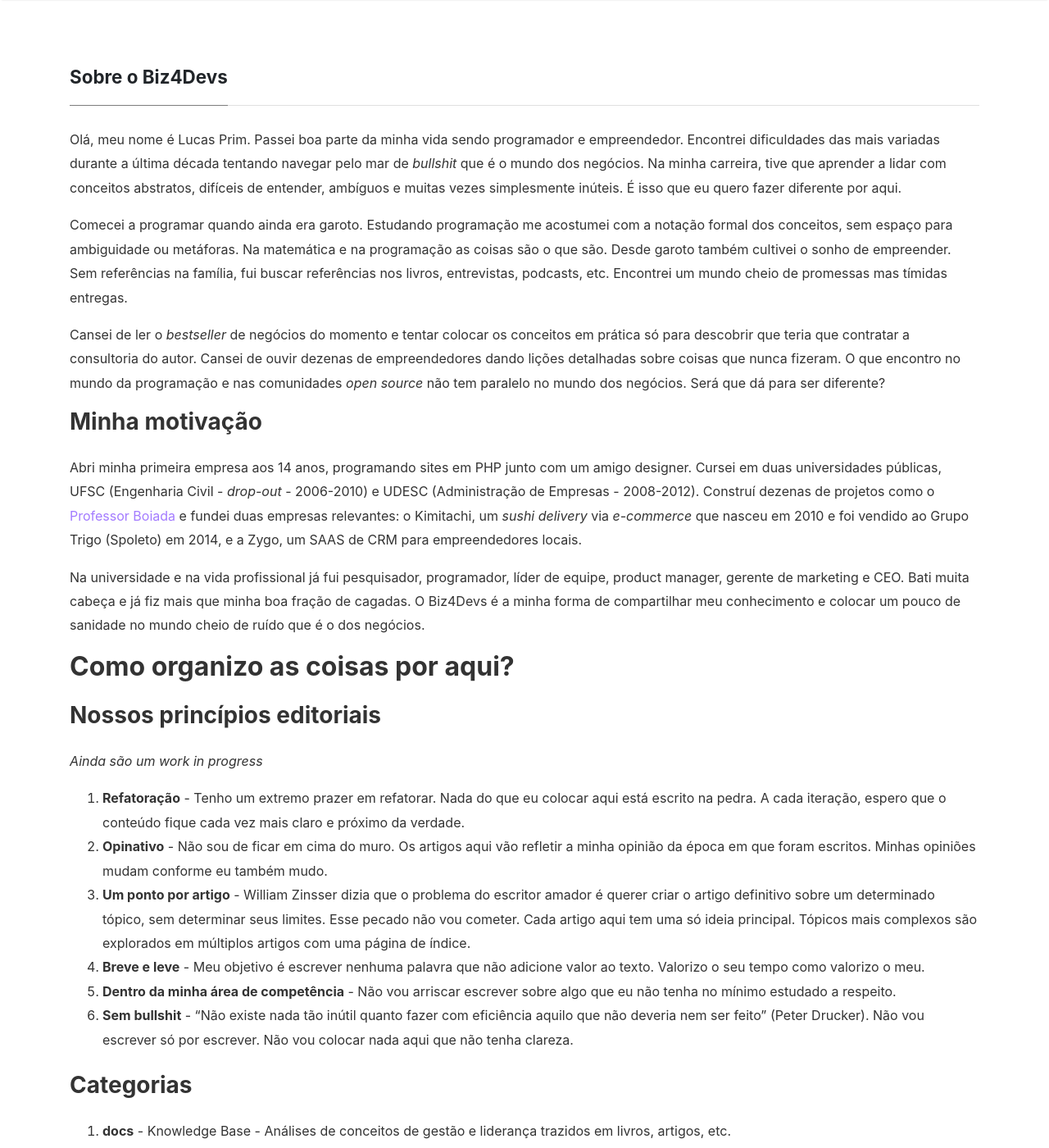
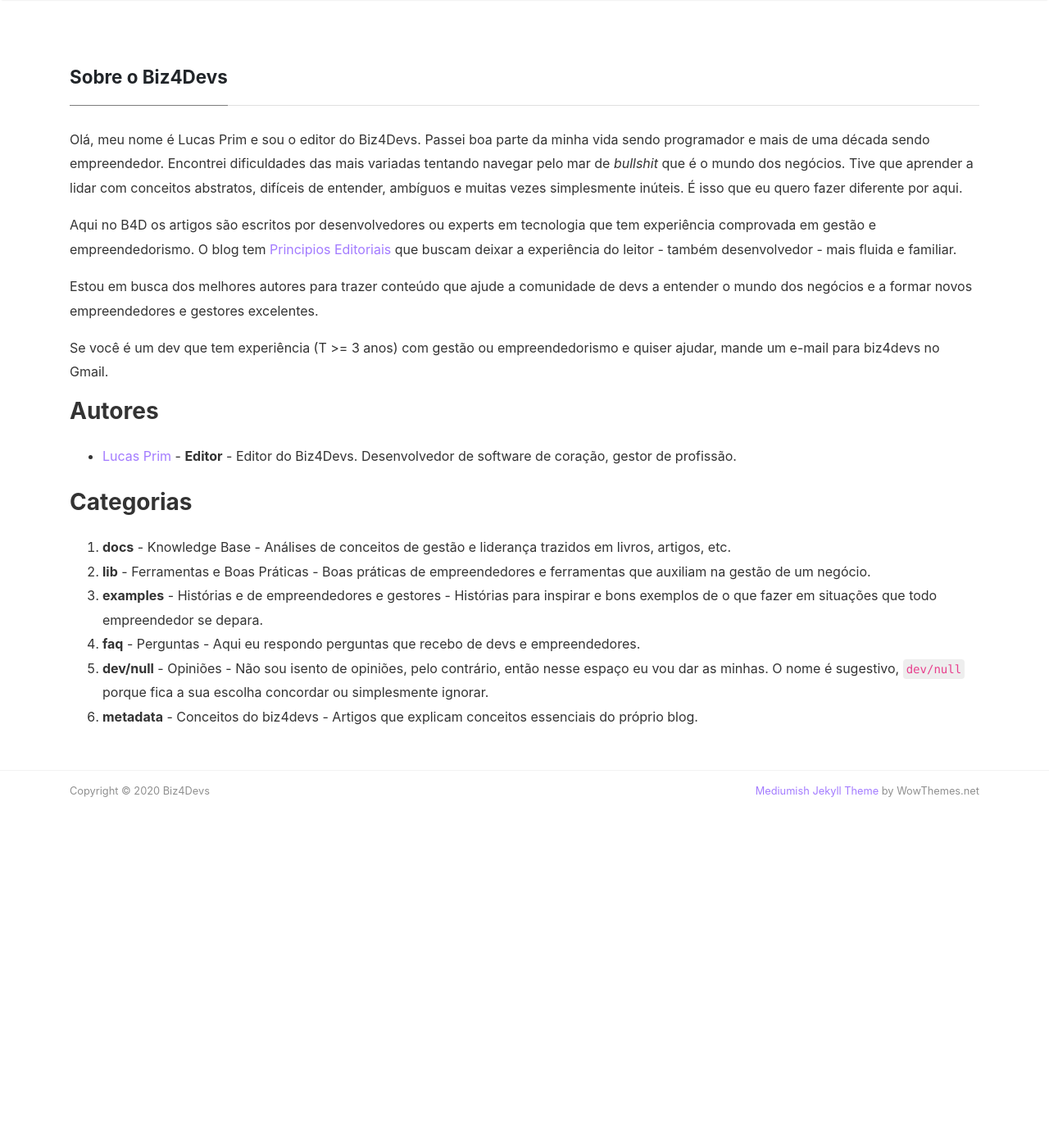
Before and after one commit to lucasprim/biz4devs, a Jekyll site: the page built from _pages/about.md, in a window 1280 px wide and 1400 px high. Shown: the whole window at 82% size. Built offline with Jekyll 4.4.1, drawn with Linux system fonts in a browser that asks for light colours; nearby versions of some CDN libraries.

Commit message:
Added contributors collection and changed the about page.

```diff
--- a/_config.yml
+++ b/_config.yml
@@ -18,6 +18,10 @@
   - jekyll-seo-tag
   - jekyll-archives
 
+collections:
+  contributors:
+    output: true
+
 authors:
   prim:
     name: Lucas Prim
@@ -26,6 +30,7 @@
     email: biz4devs@gmail.com
     web: https://www.biz4devs.com
     twitter: https://www.twitter.com/lucasprim
+    about_page: /prim
     description: >-
       Editor do Biz4Devs.
       Desenvolvedor de software de coração, gestor de profissão.
@@ -62,6 +67,23 @@
 favicon: 'assets/images/favicon.ico'
 google_analytics: 'UA-169343340-1'
 
+# Front Matter Defaults
+defaults:
+  - scope:
+      path: ""
+      type: "contributors"
+    values:
+      layout: "contributor"
+  - scope:
+      path: ""
+      type: "posts"
+    values:
+      layout: "post"
+  - scope:
+      path: ""
+    values:
+      layout: "default"
+
 # Exclude from processing.
 # The following items will not be processed, by default.
 # Any item listed under the `exclude:` key here will be automatically added to
--- a/_pages/about.md
+++ b/_pages/about.md
@@ -5,52 +5,31 @@
 comments: false
 ---
 
-Olá, meu nome é Lucas Prim. Passei boa parte da minha vida sendo programador e empreendedor.
-Encontrei dificuldades das mais variadas durante a última década tentando navegar pelo mar de *bullshit* que é o mundo
-dos negócios. Na minha carreira, tive que aprender a lidar com conceitos abstratos, difíceis de entender, ambíguos e
-muitas vezes simplesmente inúteis. É isso que eu quero fazer diferente por aqui.
+Olá, meu nome é Lucas Prim e sou o editor do Biz4Devs. Passei boa parte da minha vida sendo programador e mais de uma década sendo empreendedor.
+Encontrei dificuldades das mais variadas tentando navegar pelo mar de *bullshit* que é o mundo dos negócios. Tive que aprender a lidar com conceitos abstratos, difíceis de entender, ambíguos e muitas vezes simplesmente inúteis. É isso que eu quero fazer diferente por aqui.
 
-Comecei a programar quando ainda era garoto. Estudando programação me acostumei com a notação formal dos conceitos,
-sem espaço para ambiguidade ou metáforas. Na matemática e na programação as coisas são o que são. Desde garoto também
-cultivei o sonho de empreender. Sem referências na família, fui buscar referências nos livros, entrevistas, podcasts,
-etc. Encontrei um mundo cheio de promessas mas tímidas entregas.
+Aqui no B4D os artigos são escritos por desenvolvedores ou experts em tecnologia que tem experiência comprovada em gestão e empreendedorismo. O blog tem [Principios Editoriais](/principios) que buscam deixar a experiência do leitor - também desenvolvedor - mais fluida e familiar.
 
-Cansei de ler o *bestseller* de negócios do momento e tentar colocar os conceitos em prática só para descobrir que teria
-que contratar a consultoria do autor. Cansei de ouvir dezenas de empreendedores dando lições detalhadas sobre coisas que
-nunca fizeram. O que encontro no mundo da programação e nas comunidades *open source* não tem paralelo no mundo dos
-negócios. Será que dá para ser diferente?
+Estou em busca dos melhores autores para trazer conteúdo que ajude a comunidade de devs a entender o mundo dos negócios e a formar novos empreendedores e gestores excelentes.
 
-### Minha motivação
+Se você é um dev que tem experiência (T >= 3 anos) com gestão ou empreendedorismo e quiser ajudar, mande um e-mail para biz4devs no Gmail.
 
-Abri minha primeira empresa aos 14 anos, programando sites em PHP junto com um amigo designer. Cursei em duas
-universidades públicas, UFSC (Engenharia Civil - *drop-out* - 2006-2010) e UDESC (Administração de Empresas - 2008-2012).
-Construí dezenas de projetos como o [Professor Boiada](https://www.youtube.com/watch?v=rlm3yNK4svI) e fundei duas
-empresas relevantes: o Kimitachi, um *sushi delivery* via *e-commerce* que nasceu em 2010 e foi vendido ao Grupo Trigo
-(Spoleto) em 2014, e a Zygo, um SAAS de CRM para empreendedores locais.
+### Autores
 
-Na universidade e na vida profissional já fui pesquisador, programador, líder de equipe, product manager, gerente de
-marketing e CEO. Bati muita cabeça e já fiz mais que minha boa fração de cagadas. O Biz4Devs é a minha forma de
-compartilhar meu conhecimento e colocar um pouco de sanidade no mundo cheio de ruído que é o dos negócios.
-
-## Como organizo as coisas por aqui?
-
-### Nossos princípios editoriais
-
-*Ainda são um work in progress*
-
-1. **Refatoração** - Tenho um extremo prazer em refatorar. Nada do que eu colocar aqui está escrito na pedra. A cada
-iteração, espero que o conteúdo fique cada vez mais claro e próximo da verdade.
-2. **Opinativo** - Não sou de ficar em cima do muro. Os artigos aqui vão refletir a minha opinião da época em que foram
-escritos. Minhas opiniões mudam conforme eu também mudo.
-3. **Um ponto por artigo** - William Zinsser dizia que o problema do escritor amador é querer criar o artigo definitivo
-sobre um determinado tópico, sem determinar seus limites. Esse pecado não vou cometer. Cada artigo aqui tem uma só ideia
-principal. Tópicos mais complexos são explorados em múltiplos artigos com uma página de índice.
-4. **Breve e leve** - Meu objetivo é escrever nenhuma palavra que não adicione valor ao texto. Valorizo o seu tempo
-como valorizo o meu.
-5. **Dentro da minha área de competência** - Não vou arriscar escrever sobre algo que eu não tenha no mínimo estudado a
-respeito.
-6. **Sem bullshit** - "Não existe nada tão inútil quanto fazer com eficiência aquilo que não deveria nem ser feito"
-(Peter Drucker). Não vou escrever só por escrever. Não vou colocar nada aqui que não tenha clareza.
+<ul>
+  {% for contributor in site.contributors %}
+    <li>
+      <a href="{{ contributor.url }}">
+        {{ contributor.name }}
+      </a>
+      <span>
+        -
+        <strong>{{ contributor.position}}</strong>
+      </span>
+      <span> - {{ contributor.short_description | strip_newlines }}</span>
+    </li>
+  {% endfor %}
+</ul>
 
 ### Categorias
 
```
Also changed, not shown: _contributors/prim.md (added, +32 -0 lines), _layouts/contributor.html (added, +31 -0 lines).
